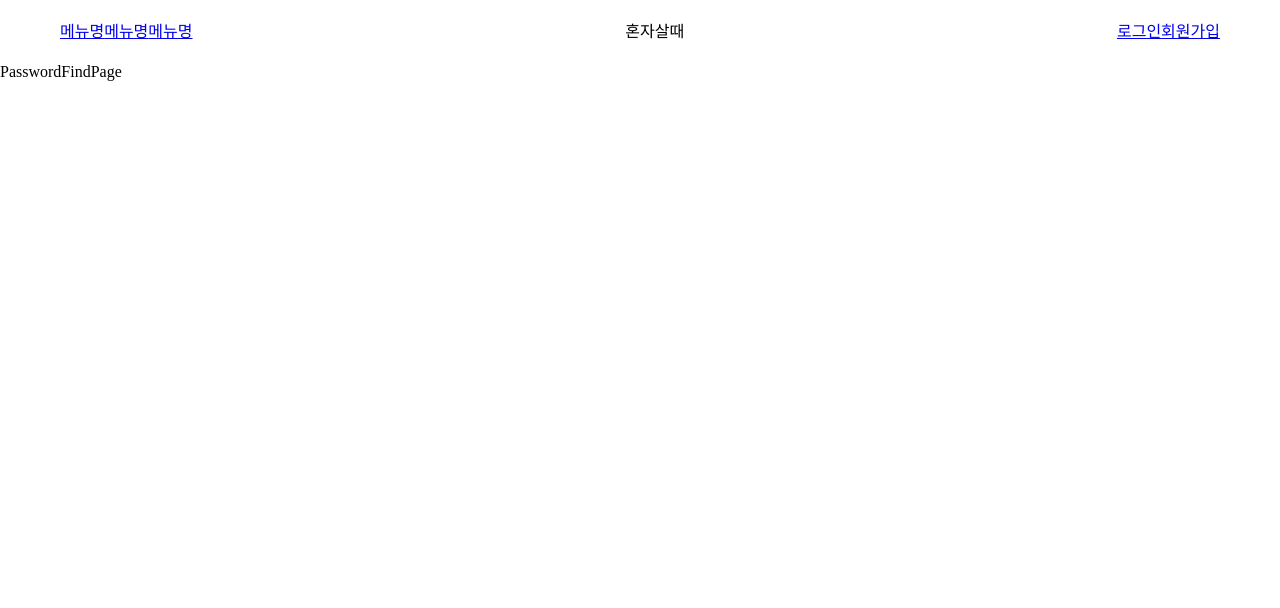
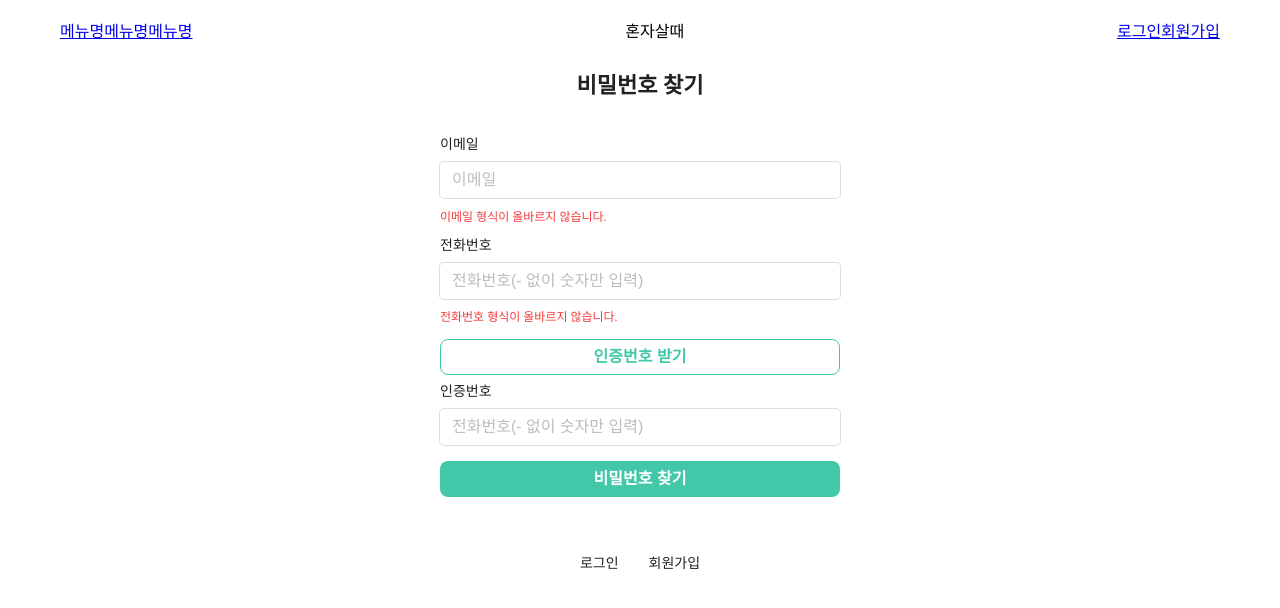
Before and after one commit to Living-by-myself/frontend, a React (Vite) app: page /password-find in a window 1280 px wide. Shown: the top 608 px of the page. Built offline with nearby package versions, Linux system fonts and the light colour scheme.

Commit message:
feat : 비밀번호 찾기 / 재설정 페이지 ui 구현 등
xxs 폰트 사이즈 10 픽셀로 변경
Button 컴포넌트 onClick prop 선택으로 변경, type prop 추가

```diff
--- /dev/null
+++ b/src/components/auth/passwordFindForm/index.tsx
@@ -0,0 +1,59 @@
+import * as S from "./styles";
+import Label from "../../common/label";
+import InputText from "../../common/inputText";
+import ErrorMessage from "../../common/errorMessage";
+import Button from "../../common/button";
+import Link from "../../common/link";
+import { useNavigate } from "react-router-dom";
+
+const PasswordFindForm = () => {
+  const navigate = useNavigate();
+  return (
+    <S.Container>
+      <S.FormInner>
+        <S.FormRow>
+          <Label htmlFor="email">이메일</Label>
+          <InputText placeholder="이메일" id="email" type="email" />
+          <ErrorMessage>이메일 형식이 올바르지 않습니다.</ErrorMessage>
+        </S.FormRow>
+        <S.FormRow>
+          <Label htmlFor="phone">전화번호</Label>
+          <InputText
+            placeholder="전화번호(- 없이 숫자만 입력)"
+            id="phone"
+            type="tel"
+          />
+          <ErrorMessage>전화번호 형식이 올바르지 않습니다.</ErrorMessage>
+        </S.FormRow>
+        <S.FormRow>
+          <Button variants="outline" onClick={() => {}}>
+            인증번호 받기
+          </Button>
+          <Label htmlFor="verification-code">인증번호</Label>
+          <InputText
+            placeholder="전화번호(- 없이 숫자만 입력)"
+            id="verification-code"
+            type="number"
+          />
+        </S.FormRow>
+
+        <S.FormRow>
+          <Button
+            onClick={() => {
+              navigate("/password-reset");
+            }}
+          >
+            비밀번호 찾기
+          </Button>
+        </S.FormRow>
+      </S.FormInner>
+
+      <S.LinkContainer>
+        <Link to="/login">로그인</Link>
+        <Link to="/signup">회원가입</Link>
+      </S.LinkContainer>
+    </S.Container>
+  );
+};
+
+export default PasswordFindForm;
--- /dev/null
+++ b/src/components/auth/passwordFindForm/styles.ts
@@ -0,0 +1,29 @@
+import styled from "styled-components";
+
+export const Container = styled.div`
+  width: 100%;
+  max-width: 400px;
+  display: flex;
+  flex-direction: column;
+  gap: 6rem;
+`;
+
+export const FormInner = styled.div`
+  width: 100%;
+  display: flex;
+  flex-direction: column;
+  gap: 1.6rem;
+`;
+
+export const FormRow = styled.div`
+  width: 100%;
+  display: flex;
+  flex-direction: column;
+  gap: 1rem;
+`;
+
+export const LinkContainer = styled.div`
+  display: flex;
+  gap: 3rem;
+  justify-content: center;
+`;
--- /dev/null
+++ b/src/components/auth/passwordResetForm/index.tsx
@@ -0,0 +1,42 @@
+import * as S from "./styles";
+import Label from "../../common/label";
+import InputText from "../../common/inputText";
+import ErrorMessage from "../../common/errorMessage";
+import Button from "../../common/button";
+import Link from "../../common/link";
+import Typography from "@/components/common/typography";
+
+const PasswordResetForm = () => {
+  return (
+    <S.Container>
+      <S.FormInner>
+        <S.FormRow>
+          <Label htmlFor="password">비밀번호</Label>
+          <Typography variants="caption1">
+            영문, 숫자를 포함한 8자 이상의 비밀번호를 입력해주세요.
+          </Typography>
+          <InputText placeholder="이메일" id="password" type="password" />
+          <ErrorMessage>
+            영문, 숫자를 포함한 8자 이상의 비밀번호를 입력해주세요.
+          </ErrorMessage>
+        </S.FormRow>
+        <S.FormRow>
+          <Label htmlFor="password-check">비밀번호 확인</Label>
+          <InputText placeholder="이메일" id="password-check" type="password" />
+          <ErrorMessage>비밀번호가 일치하지 않습니다.</ErrorMessage>
+        </S.FormRow>
+
+        <S.FormRow>
+          <Button onClick={() => {}}>비밀번호 재설정</Button>
+        </S.FormRow>
+      </S.FormInner>
+
+      <S.LinkContainer>
+        <Link to="/login">로그인</Link>
+        <Link to="/signup">회원가입</Link>
+      </S.LinkContainer>
+    </S.Container>
+  );
+};
+
+export default PasswordResetForm;
--- /dev/null
+++ b/src/components/auth/passwordResetForm/styles.ts
@@ -0,0 +1,29 @@
+import styled from "styled-components";
+
+export const Container = styled.div`
+  width: 100%;
+  max-width: 400px;
+  display: flex;
+  flex-direction: column;
+  gap: 6rem;
+`;
+
+export const FormInner = styled.div`
+  width: 100%;
+  display: flex;
+  flex-direction: column;
+  gap: 1.6rem;
+`;
+
+export const FormRow = styled.div`
+  width: 100%;
+  display: flex;
+  flex-direction: column;
+  gap: 1rem;
+`;
+
+export const LinkContainer = styled.div`
+  display: flex;
+  gap: 3rem;
+  justify-content: center;
+`;
--- a/src/components/common/button/index.tsx
+++ b/src/components/common/button/index.tsx
@@ -33,7 +33,8 @@ interface ButtonProps {
   size?: ButtonSizes;
   disabled?: boolean;
   children: React.ReactNode;
-  onClick: () => void;
+  onClick?: () => void;
+  type?: "button" | "submit" | "reset";
 }
 
 const Button = ({
@@ -43,6 +44,7 @@ const Button = ({
   disabled,
   children,
   onClick,
+  type = "submit",
 }: ButtonProps) => {
   return (
     <S.Button
@@ -51,6 +53,7 @@ const Button = ({
       size={size}
       disabled={disabled}
       onClick={onClick}
+      type={type}
     >
       {children}
     </S.Button>
--- a/src/pages/home/index.tsx
+++ b/src/pages/home/index.tsx
@@ -1,7 +1,15 @@
+import Typography from "@/components/common/typography";
 import * as S from "./styles";
 
 const HomePage = () => {
-  return <S.Container>HomePage</S.Container>;
+  return (
+    <S.Container>
+      <Typography variants="body1">body1입니다</Typography>
+      <Typography variants="body2">body2입니다</Typography>
+      <Typography variants="body3">body3입니다</Typography>
+      <Typography variants="body4">body4입니다</Typography>
+    </S.Container>
+  );
 };
 
 export default HomePage;
--- a/src/pages/password/find/index.tsx
+++ b/src/pages/password/find/index.tsx
@@ -1,7 +1,17 @@
-import React from "react";
+import { MobileContainer } from "@/styles/commonStyles";
+import * as S from "./styles";
+import Title from "@/components/common/title";
+import PasswordFindForm from "@/components/auth/passwordFindForm";
 
 const PasswordFindPage = () => {
-  return <div>PasswordFindPage</div>;
+  return (
+    <MobileContainer>
+      <S.Inner>
+        <Title level={1}>비밀번호 찾기</Title>
+        <PasswordFindForm />
+      </S.Inner>
+    </MobileContainer>
+  );
 };
 
 export default PasswordFindPage;
--- a/src/pages/password/find/styles.ts
+++ b/src/pages/password/find/styles.ts
@@ -0,0 +1,9 @@
+import styled from "styled-components";
+
+export const Inner = styled.div`
+  display: flex;
+  flex-direction: column;
+  width: 100%;
+  align-items: center;
+  gap: 3rem;
+`;
--- a/src/pages/password/reset/index.tsx
+++ b/src/pages/password/reset/index.tsx
@@ -1,7 +1,17 @@
-import React from "react";
+import { MobileContainer } from "@/styles/commonStyles";
+import * as S from "./styles";
+import Title from "@/components/common/title";
+import PasswordResetForm from "@/components/auth/passwordResetForm";
 
 const PasswordResetPage = () => {
-  return <div>PasswordResetPage</div>;
+  return (
+    <MobileContainer>
+      <S.Inner>
+        <Title level={1}>비밀번호 재설정</Title>
+        <PasswordResetForm />
+      </S.Inner>
+    </MobileContainer>
+  );
 };
 
 export default PasswordResetPage;
--- a/src/pages/password/reset/styles.ts
+++ b/src/pages/password/reset/styles.ts
@@ -0,0 +1,9 @@
+import styled from "styled-components";
+
+export const Inner = styled.div`
+  display: flex;
+  flex-direction: column;
+  width: 100%;
+  align-items: center;
+  gap: 3rem;
+`;
--- a/src/styles/theme.ts
+++ b/src/styles/theme.ts
@@ -9,7 +9,7 @@ const fontSizes = {
   base: pxToRem(16), // h4, body1
   sm: pxToRem(14), // body2
   xs: pxToRem(12), // body3, caption
-  xxs: pxToRem(9), // body4, caption2
+  xxs: pxToRem(10), // body4, caption2
 };
 
 const colors = {
```
